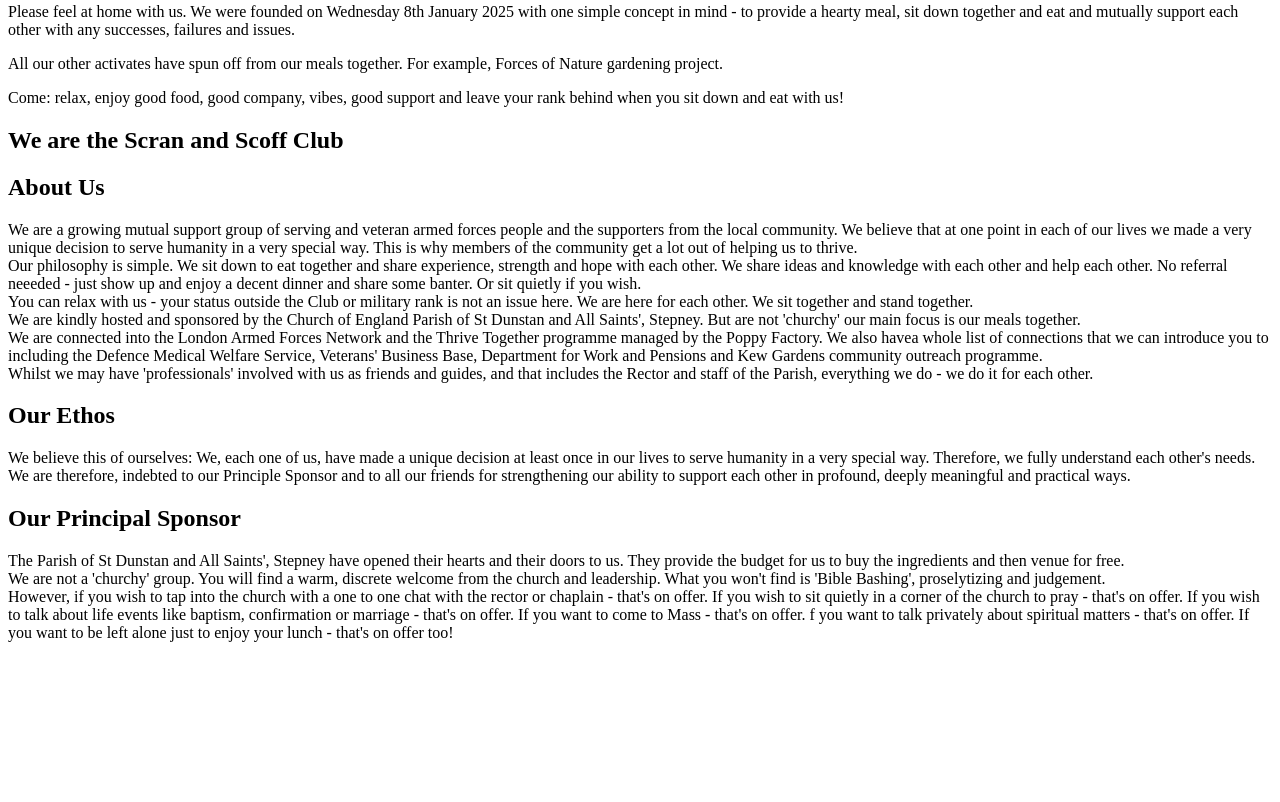
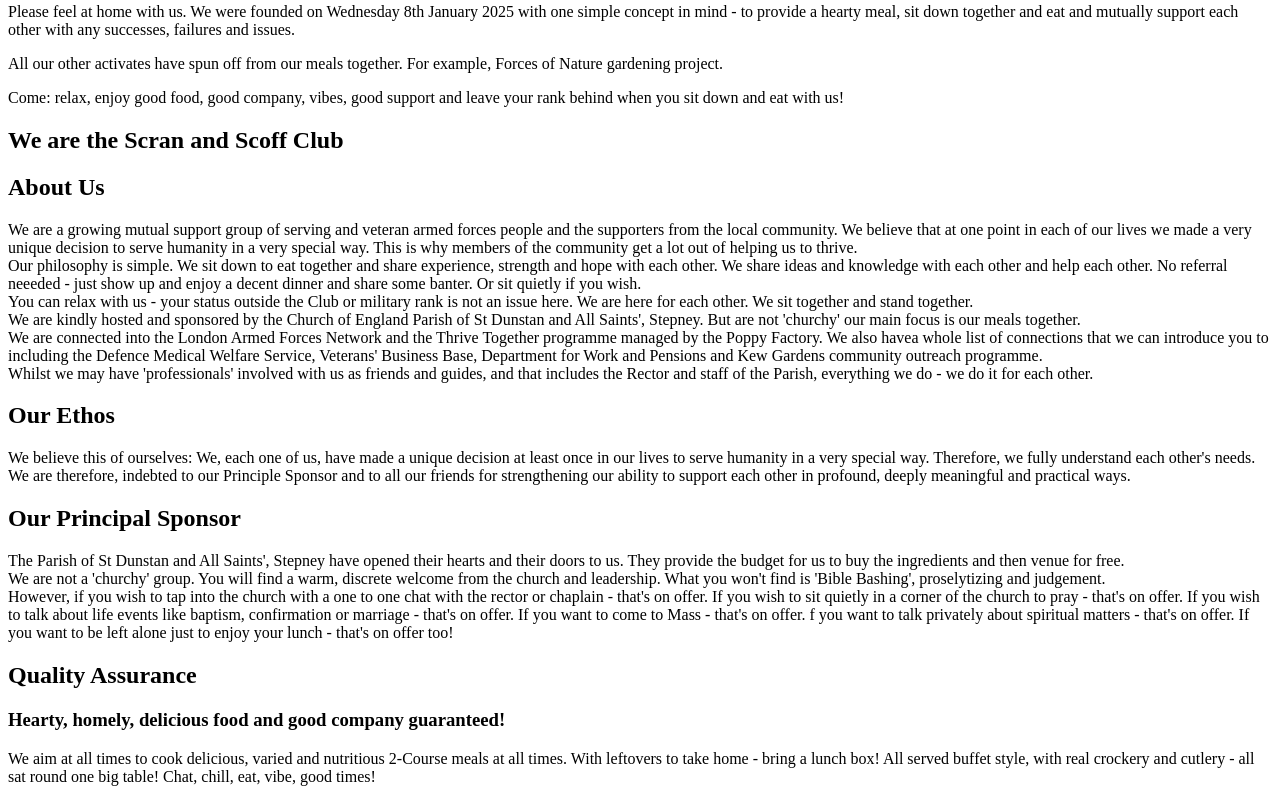
Before and after one commit to SobiahSelvarajah/ss-scran-scoff-sprint1, a plain HTML site: page index.html in a window 1280 px wide. Shown: the part 318-1120 px from the top of the page. Before the commit the page ends 976 px from the top, so only its background shows below. Drawn offline with Linux system fonts and the light colour scheme.

Commit message:
index.html: qualityAssurance html added

```diff
--- a/index.html
+++ b/index.html
@@ -192,5 +192,28 @@
      </div>
 
 
+     <!-- Quality Assurance -->
+      <div class="quality">
+        <section class="quality__text">
+            <h1 class="quality__heading">
+                Quality Assurance
+            </h1>
+            <h3 class="quality__subheading">
+                Hearty, homely, delicious food and good
+                company guaranteed!
+            </h3>
+            <p class="quality__text">
+                We aim at all times to cook delicious,
+                varied and nutritious 2-Course meals at
+                all times. With leftovers to take home -
+                bring a lunch box! All served buffet style,
+                with real crockery and cutlery - all sat
+                round one big table! Chat, chill, eat, vibe,
+                good times!
+            </p>
+        </section>
+      </div>
+
+
 </body>
 </html>
```
